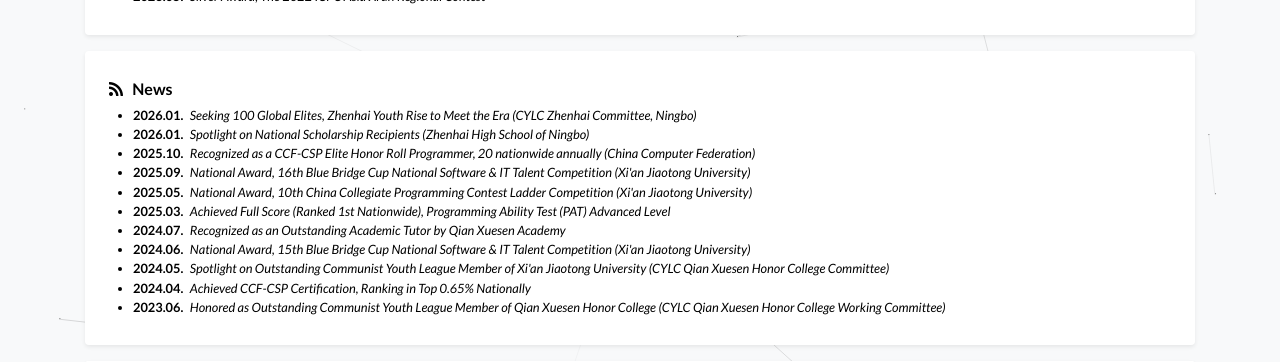
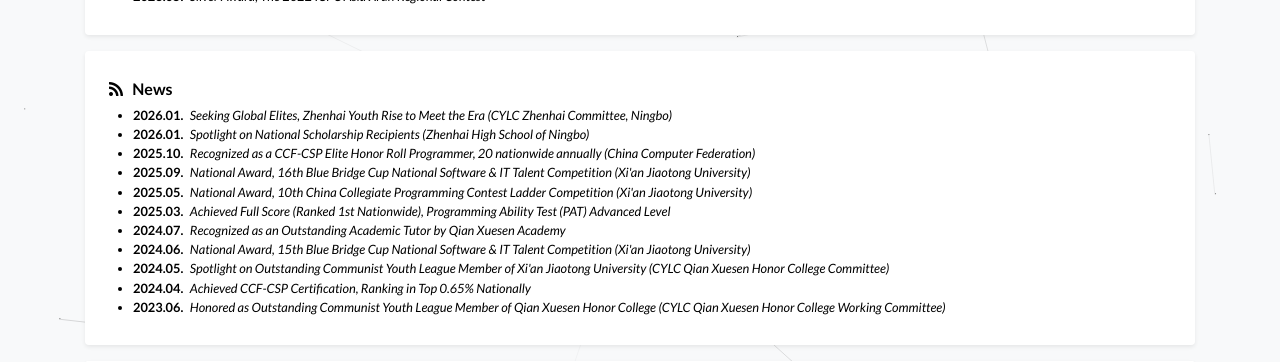
Before and after one commit to Shengxiang-Lin/Shengxiang-Lin.github.io, a Jekyll site: the page built from index.html, in a window 1280 px wide and 900 px high, scrolled down 1244 px. Shown: the part 353-715 px from the top of the window. Built offline with Jekyll 4.4.1, drawn with Linux system fonts in a browser that asks for light colours; a style sheet for code colours, icons or effects is not loaded.

Commit message:
Update profile.yml

```diff
--- a/_data/profile.yml
+++ b/_data/profile.yml
@@ -36,7 +36,7 @@
 show_portrait: true
 portrait_url: assets/images/photos/profile_lsx2.jpg
 portrait_caption: >-
-  I'm Lin Shengxiang. Welcome to my homepage!
+  I'm Shengxiang Lin. Welcome to my homepage!
 
 education:
   - name: Zhejiang University
@@ -125,7 +125,7 @@
 
 
 news:
-  - name: Seeking 100 Global Elites, Zhenhai Youth Rise to Meet the Era (CYLC Zhenhai Committee, Ningbo)
+  - name: Seeking Global Elites, Zhenhai Youth Rise to Meet the Era (CYLC Zhenhai Committee, Ningbo)
     date: 2026.01
     url: "https://mp.weixin.qq.com/s/tzXz2JcK0pAh5kuk59YzGw"
   - name: Spotlight on National Scholarship Recipients (Zhenhai High School of Ningbo)
```
